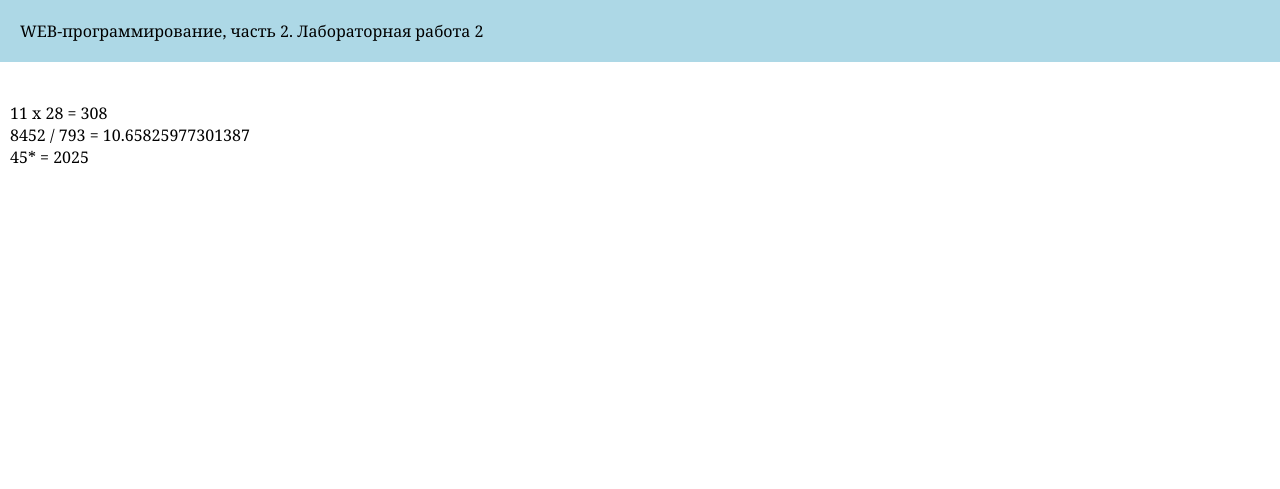
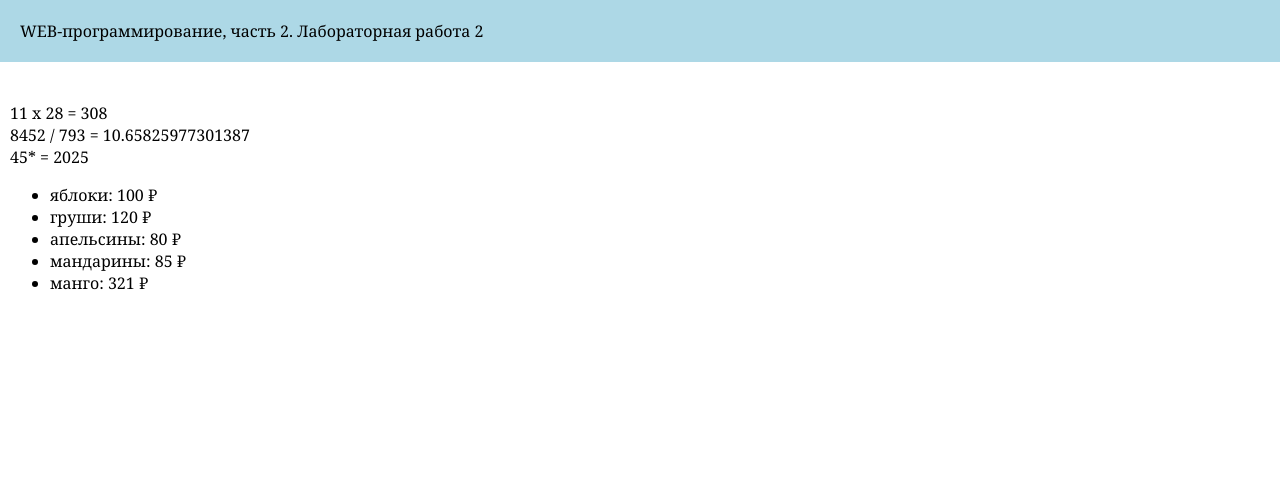
Before and after one commit to polinatyrykina/web-programming-labs-2, a Flask app: page /lab2/example in a window 1280 px wide. Shown: the top 489 px of the page. Run offline with Flask 3, Linux system fonts and the light colour scheme.

Commit message:
Цикл в шаблоне

```diff
--- a/app.py
+++ b/app.py
@@ -7,7 +7,15 @@ def example():
     lab_num = '2'
     group = '23'
     course = '3'
-    return render_template('example.html', name=name, lab_num=lab_num, group=group, course=course)
+    fruits = [
+        {'name':'яблоки', 'price':100},
+        {'name':'груши', 'price':120},
+        {'name':'апельсины', 'price':80},
+        {'name':'мандарины', 'price':85},
+        {'name':'манго', 'price':321}
+    ]
+    return render_template('example.html', name=name, lab_num=lab_num,
+                           group=group, course=course, fruits=fruits)
 
 @app.route("/")
 @app.route("/index")
--- a/templates/example.html
+++ b/templates/example.html
@@ -22,6 +22,11 @@
         11 x 28 = {{ 11 * 28 }}<br>
         8452 / 793 = {{ 8452/793 }}<br>
         45* = {{ 45 * 45 }}<br>
+        <ul>
+            {% for f in fruits %}
+            <li>{{ f.name }}: {{ f.price}} &#x20bd;</li>
+            {% endfor %}
+        </ul>
     </main>
 
     <footer>
```
